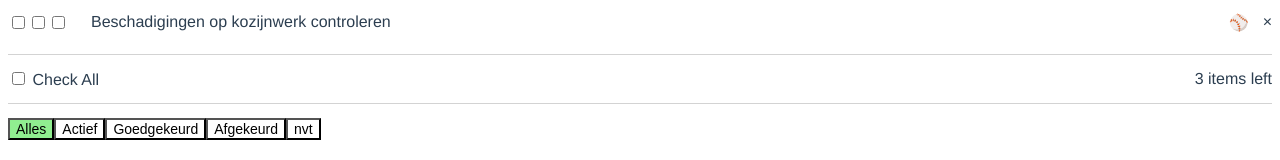
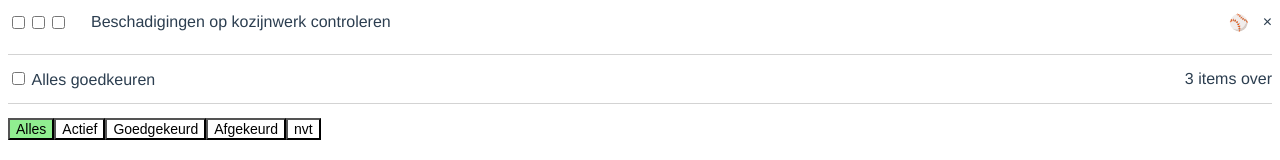
Before and after one commit to erolbah/vue-todo, a Vue app: page / in a window 1280 px wide. Shown: the part 223-383 px from the top of the page. Built offline with nearby package versions, Linux system fonts and the light colour scheme.

Commit message:
fix: all completed

```diff
--- a/src/components/CheckList.vue
+++ b/src/components/CheckList.vue
@@ -7,8 +7,8 @@
     </transition-group>
 
     <div class="extra-container">
-      <div><label><input type="checkbox" :checked="!anyRemaining" @change="checkAllTodos"> Check All</label></div>
-      <div>{{ remaining }} items left</div>
+      <div><label><input type="checkbox" :checked="!anyRemaining" @change="checkAllTodos"> Alles goedkeuren</label></div>
+      <div>{{ remaining }} items over</div>
     </div>
 
     <div class="extra-container">
@@ -22,7 +22,7 @@
 
       <div>
         <transition name="fade">
-        <button v-if="showClearCompletedButton" @click="clearCompleted">Clear Completed</button>
+        <button v-if="showClearCompletedButton" @click="clearCompleted">Verwijder Goedgekeurd</button>
         </transition>
       </div>
 
@@ -193,6 +193,7 @@ export default {
   },
   computed: {
     remaining() {
+      // return this.todos.filter(todo => !todo.completed && !todo.decline && !todo.nvt).length
       return this.todos.filter(todo => !todo.completed).length
     },
     anyRemaining() {
--- a/src/components/TodoItem.vue
+++ b/src/components/TodoItem.vue
@@ -65,8 +65,14 @@ export default {
       // } else {
       //   this.completed = this.todo.completed
       // }
+    // TODO: Uitvinken
       this.nvt = false
       this.decline = false
+
+      // if(this.nvt.length == 0 && this.decline.length == 0){
+      //   this.completed = this.checkAll ? true : this.todo.completed
+      // }
+
       this.completed = this.checkAll ? true : this.todo.completed
     }
   },
```
